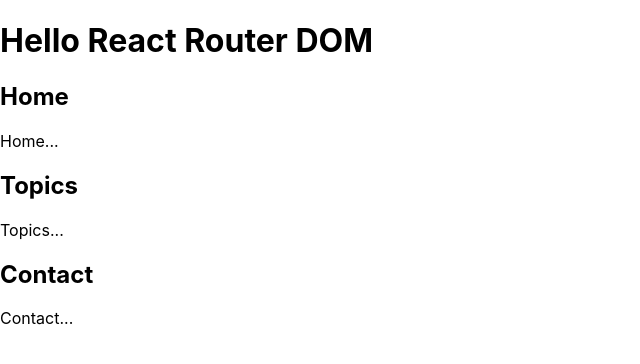
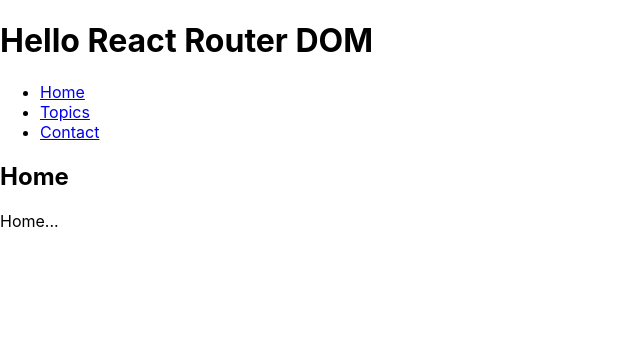
Before and after one commit to rimi3226/react_study, a React (Create React App) app: page / in a window 1280 px wide. Shown: the top 364 px of the page, without its empty margins (0-640 px from the left). Built offline with nearby package versions, Linux system fonts and the light colour scheme.

Commit message:
Chap2-3 Router

```diff
--- a/src/index.js
+++ b/src/index.js
@@ -2,8 +2,9 @@
 import ReactDOM from 'react-dom/client';
 import './index.css';
 import reportWebVitals from './reportWebVitals';
+import { BrowserRouter, Route, Routes } from 'react-router-dom';
 
-function Home(){
+function Home() {
   return (
     <div>
       <h2>Home</h2>
@@ -12,8 +13,8 @@
   )
 }
 
-function Topic(){
-  return(
+function Topics() {
+  return (
     <div>
       <h2>Topics</h2>
       Topics...
@@ -21,7 +22,7 @@
   )
 }
 
-function Contact(){
+function Contact() {
   return (
     <div>
       <h2>Contact</h2>
@@ -30,18 +31,27 @@
   )
 }
 
-function App(){
-  return(
+function App() {
+  return (
     <div>
       <h1>Hello React Router DOM</h1>
-      <Home></Home>
-      <Topic></Topic>
-      <Contact></Contact>
+      <ul>
+        <li><a href="/">Home</a></li>
+        <li><a href="/topics">Topics</a></li>
+        <li><a href="/contact">Contact</a></li>
+      </ul>
+      <Routes>
+        <Route path='/' element={<Home />} />
+        <Route path='/topics' element={<Topics />} />
+        <Route path='/contact' element={<Contact />} />
+        <Route path='/*' element={'Not Found'} />
+
+      </Routes>
     </div>
   )
 }
 
-ReactDOM.createRoot(document.getElementById('root')).render(<App />)
+ReactDOM.createRoot(document.getElementById('root')).render(<BrowserRouter><App /></BrowserRouter>)
 
 // If you want to start measuring performance in your app, pass a function
 // to log results (for example: reportWebVitals(console.log))
```
